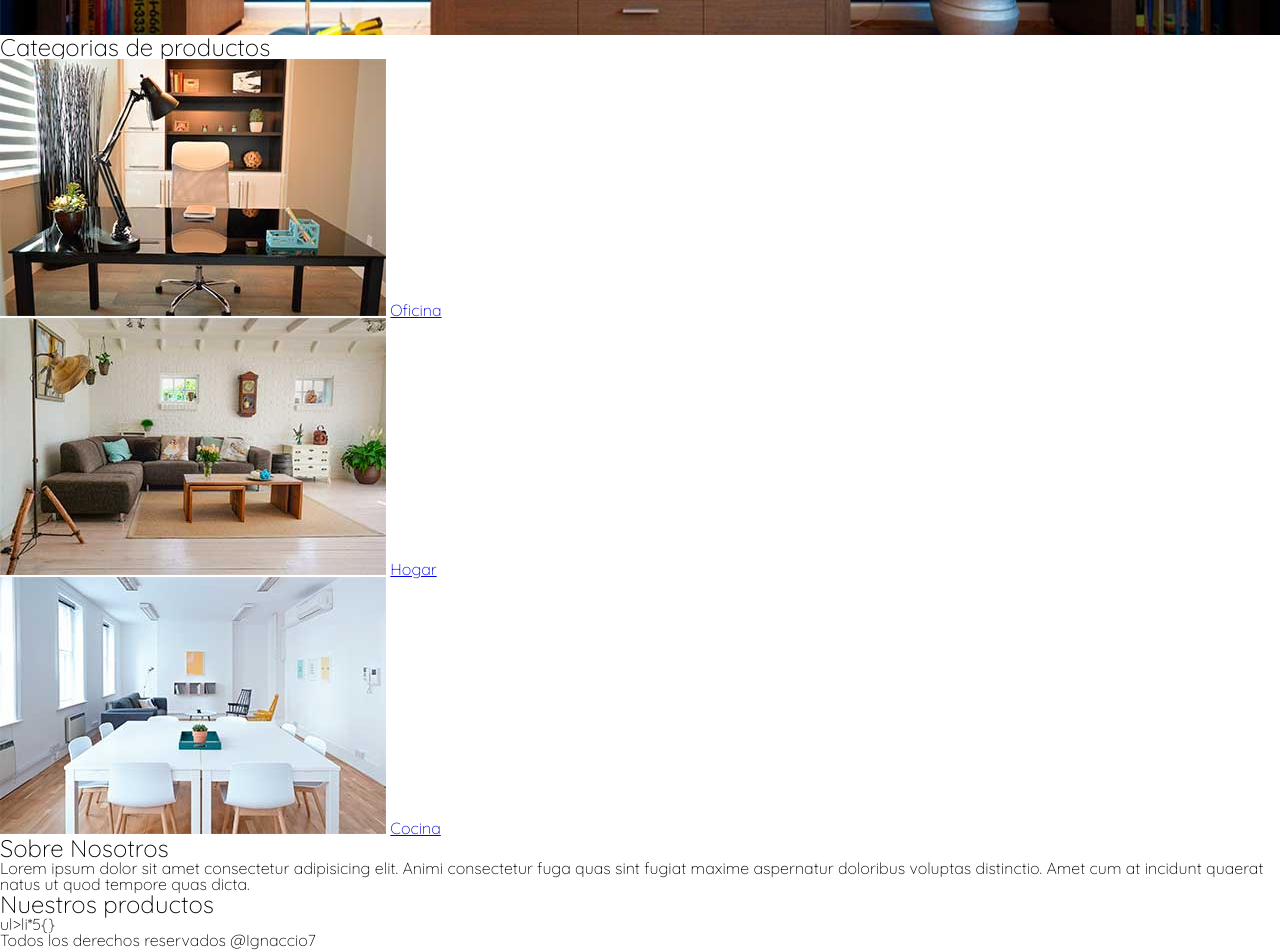
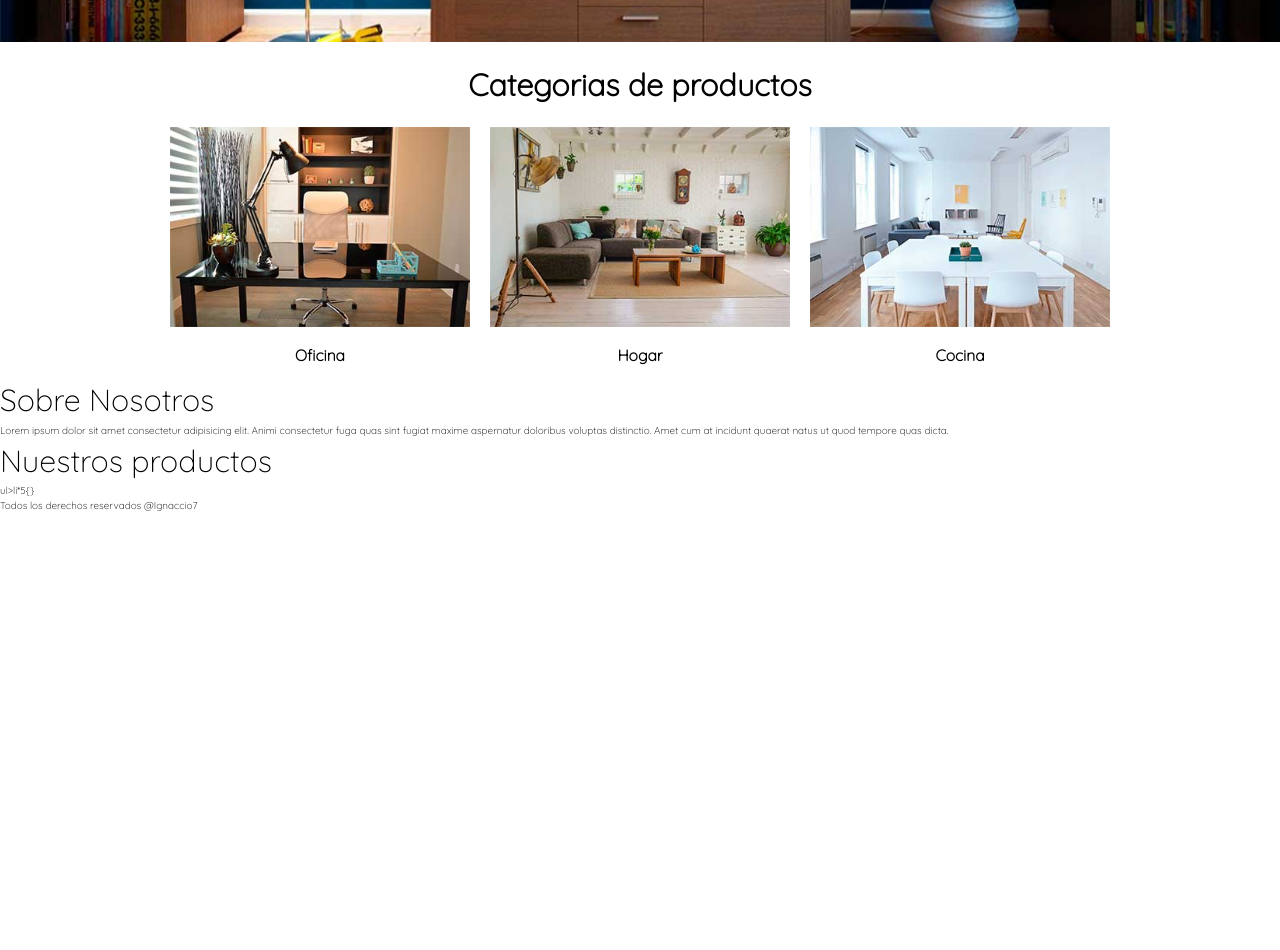
Before and after one commit to ignaccio7/20ProyectosHTMLCSS, a plain HTML site: page ecommerce/index.html in a window 1280 px wide. Shown: the part 660-1610 px from the top of the page. After the commit the page ends 1173 px from the top, so only its background shows below. Drawn offline with Linux system fonts and the light colour scheme; files whose address does not match are found by name.

Commit message:
Proyecto 1 avanzando la seccion de categorias de productos

```diff
--- a/ecommerce/estilosIndex.css
+++ b/ecommerce/estilosIndex.css
@@ -17,10 +17,28 @@
 
 */
 
+
 /**************** Imports ******************/
 
 /* PARA FORMATEAR LOS ESTILOS PREDETERMINADOS DE LOS NAVEGADORES**/
 @import url(styles/reset.css);
+
+
+
+/**************** Fluid Design ******************/
+/*https://utopia.fyi/type/calculator*/
+:root {
+    --step--2: clamp(0.78rem, calc(0.77rem + 0.03vw), 0.80rem);
+    --step--1: clamp(0.94rem, calc(0.92rem + 0.11vw), 1.00rem);
+    --step-0: clamp(1.13rem, calc(1.08rem + 0.22vw), 1.25rem);
+    --step-1: clamp(1.35rem, calc(1.28rem + 0.37vw), 1.56rem);
+    --step-2: clamp(1.62rem, calc(1.50rem + 0.58vw), 1.95rem);
+    --step-3: clamp(1.94rem, calc(1.77rem + 0.87vw), 2.44rem);
+    --step-4: clamp(2.33rem, calc(2.08rem + 1.25vw), 3.05rem);
+    --step-5: clamp(2.80rem, calc(2.45rem + 1.77vw), 3.82rem);
+}
+
+
 
 /******************************** PARA FORMATEAR LOS ESTILOS **/
 @font-face {
@@ -55,9 +73,19 @@
 }
 
 /*https://www.paulirish.com/2012/box-sizing-border-box-ftw/*/
+
+/*
+hacemos esto para que cuando un usuario determine el tamaño de letra de su navegador nosotros adoptemos ese tamaño que el escogio y no lo dejemos estatico en 16px sino nos jugaremos con 10px de momento que es por defecto y si el usuario cambia entonces cambiara
+16px = 100%
+10px = ?
+
+(10 * 100) / 16 = 62.5 %
+*/
+
 html {
     box-sizing: border-box;
-    font-size: 16px;
+    /* font-size: 16px; */
+    font-size: 62.5%;
     font-family: var(--font);
 }
 
@@ -69,27 +97,37 @@ html {
 
 h1 {
     margin: 0;
-    font-size: 2rem;
+    font-size: var(--step-5);
+    /* font-size: 2rem; */
 }
 
 h2 {
-    font-size: 1.5rem;
+    font-size: var(--step-4);
+    /* font-size: 1.5rem; */
 }
 
 h3 {
-    font-size: 1.25rem;
+    font-size: var(--step-3);
+    /* font-size: 1.25rem; */
 }
 
 h4 {
-    font-size: 1rem;
+    font-size: var(--step-2);
+    /* font-size: 1rem; */
 }
 
 h5 {
-    font-size: 0.85rem;
+    font-size: var(--step-1);
+    /* font-size: 0.85rem; */
 }
 
 h6 {
-    font-size: 0.7rem;
+    font-size: var(--step-0);
+    /* font-size: 0.7rem; */
+}
+
+a{
+    font-size: var(--step-1);
 }
 
 img {
@@ -97,32 +135,38 @@ img {
     height: auto;
 }
 
-body{
+body {
     overflow-x: hidden;
+    line-height: 1.5; /*interlineado entre parrafos*/
 }
 
-.container{
+.container {
     max-width: 1000px;
+    margin-inline: auto;
 }
 
 /**************** Site Styles  ******************/
 /**************** Header **/
-header{
+header {
     text-align: center;
 }
-header h1{
+
+header h1 {
     padding: 2rem;
     font-family: var(--font-medium);
     font-weight: bold;
     text-transform: capitalize;
 }
-header h1 span{
+
+header h1 span {
     color: var(--first-color);
 }
-header .navigation{
+
+header .navigation {
     border-top: thin solid var(--gray-color);
 }
-header nav{
+
+header nav {
     /* margin-left: auto;
     margin-right: auto; */
     margin-inline: auto;
@@ -130,20 +174,54 @@ header nav{
     justify-content: space-evenly;
     flex-wrap: wrap;
 }
-header a{
+
+header a {
     display: inline-block;
-    padding: 1rem;
+    padding: 1.5rem;
     color: var(--black-color);
     font-weight: 600;
     text-decoration: none;
 }
 
+header a:hover{
+    color: var(--first-color);
+}
+
 /**************** Hero Image **/
-.hero-image{
+.hero-image {
     width: 100%;
-    height: 550px;
+    /* height: 550px; */
+    height: 55rem;
     background-image: url('assets/images/principal.jpg');
     background-repeat: no-repeat;
     background-size: cover;
     background-position: center;
 }
+
+/**************** Categories Products **/
+.categories-products h2{
+    padding: 2rem;
+    text-align: center;
+    font-weight: 600;
+}
+.categories{
+    display: flex;
+    padding: 0 1rem;
+    gap: 2rem;
+    flex-wrap: wrap;
+    justify-content: center;
+}
+.categories a{
+    max-width: 300px;
+    text-align: center;
+    color: var(--black-color);
+}
+.categories span{
+    font-weight: 600;
+    display: inline-block;
+    padding: 1rem;
+}
+.categories a:hover{
+    background-color: var(--first-color);
+    color: #fff;
+}
--- a/ecommerce/index.html
+++ b/ecommerce/index.html
@@ -29,23 +29,25 @@
     <div class="hero-image"></div>
     <!--------------------HERO IMAGE-------------------->
 
-    <section>
+    <!--------------------CATEGORIES PRODUCTS-------------------->
+    <section class="categories-products container">
         <h2>Categorias de productos</h2>
-
-        <div>
-            <img src="assets/images/categoria1.jpg" alt="Imagen de categoria">
-            <a href="#">Oficina</a>
+        <div class="categories">
+            <a href="#">
+                <img src="assets/images/categoria1.jpg" alt="Imagen de categoria">
+                <span href="#">Oficina</span>
+            </a>
+            <a href="#">
+                <img src="assets/images/categoria2.jpg" alt="Imagen de categoria">
+                <span href="#">Hogar</span>
+            </a>
+            <a href="#">
+                <img src="assets/images/categoria3.jpg" alt="Imagen de categoria">
+                <span href="#">Cocina</span>
+            </a>
         </div>
-        <div>
-            <img src="assets/images/categoria2.jpg" alt="Imagen de categoria">
-            <a href="#">Hogar</a>
-        </div>
-        <div>
-            <img src="assets/images/categoria3.jpg" alt="Imagen de categoria">
-            <a href="#">Cocina</a>
-        </div>
-
     </section>
+    <!--------------------CATEGORIES PRODUCTS-------------------->
 
     <section>
         <div>
```
